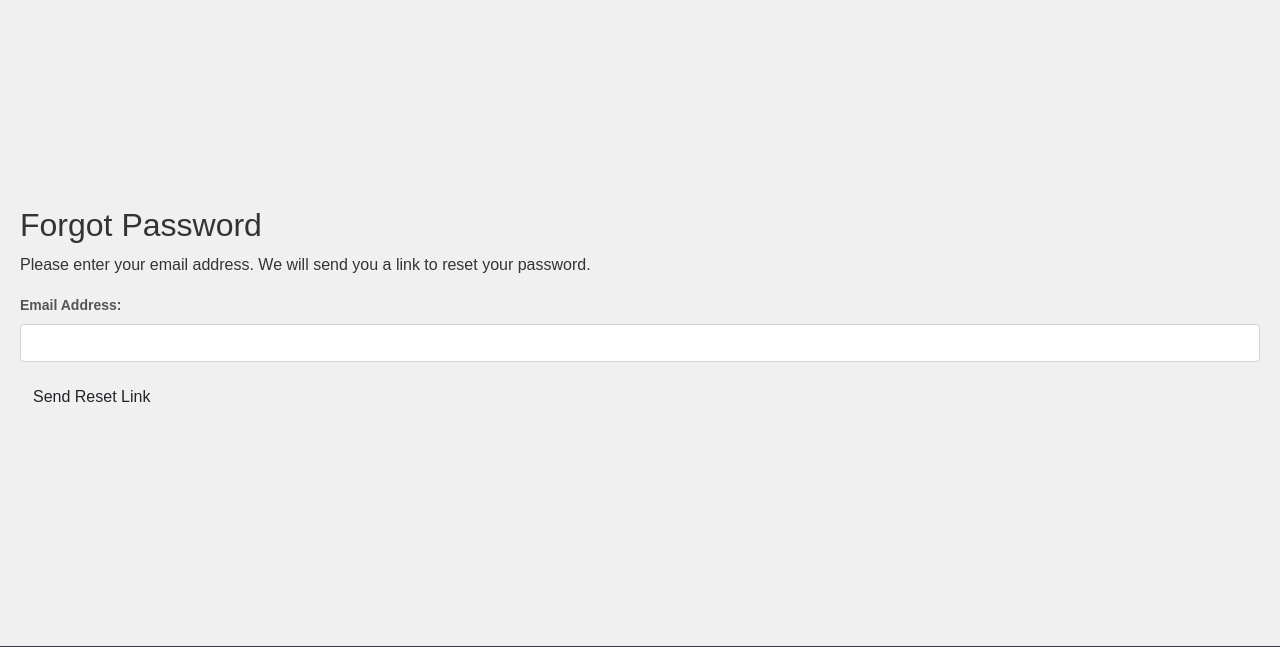
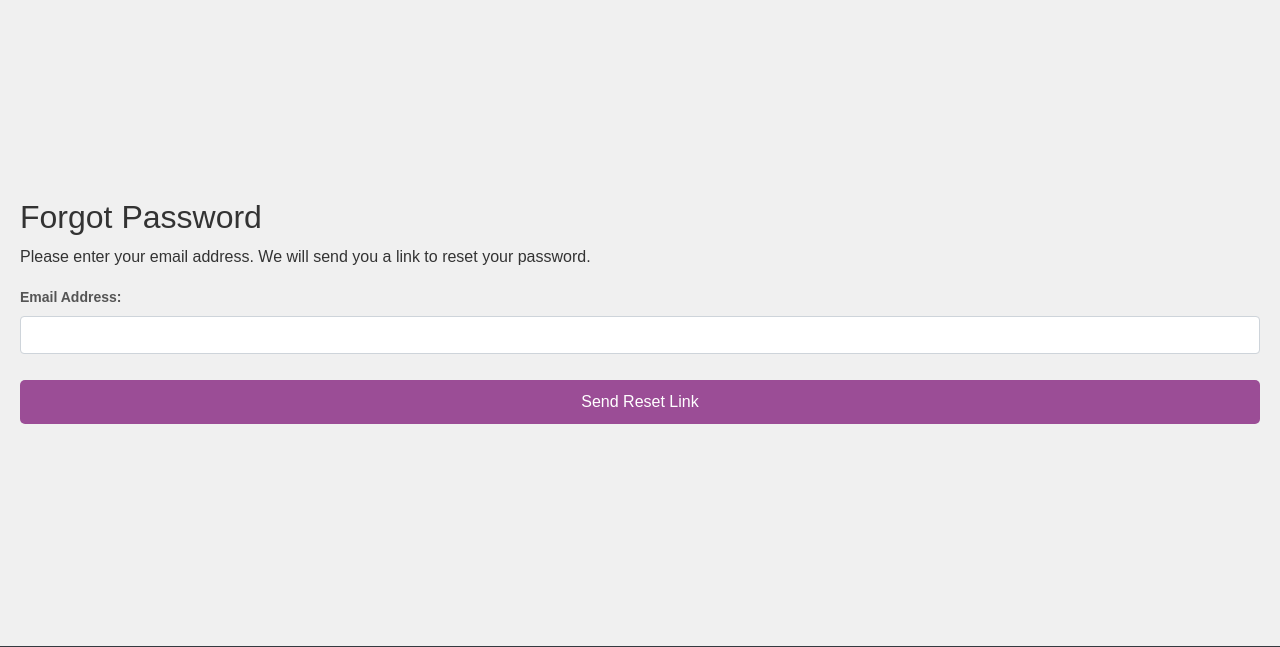
Before and after one commit to djr812/DoseTracker, a Flask app: page /auth/forgot_password in a window 1280 px wide. Shown: the part 82-729 px from the top of the page. Run offline with Flask 3, Linux system fonts and the light colour scheme; some libraries are stand-ins or nearby versions.

Commit message:
Fixed forgot password button and my medicine scrollbar in Chrome

```diff
--- a/app/templates/forgot_password.html
+++ b/app/templates/forgot_password.html
@@ -32,7 +32,29 @@
                 {% endif %}
             </div>
 
-            <button type="submit" class="btn">Send Reset Link</button>
+            <button type="submit" class="btn btn-primary reset-btn">Send Reset Link</button>
         </form>
     </div>
+
+<style>
+    .reset-btn {
+        background-color: #9b4d96 !important; /* Mauve color */
+        color: white !important;
+        border: none !important;
+        padding: 10px 20px !important;
+        font-size: 16px !important;
+        cursor: pointer !important;
+        border-radius: 5px !important;
+        transition: background-color 0.3s !important;
+        display: inline-block !important;
+        text-align: center !important;
+        margin-top: 10px !important;
+        width: 100% !important;
+    }
+
+    .reset-btn:hover {
+        background-color: #7a3d74 !important; /* Darker mauve on hover */
+        color: white !important;
+    }
+</style>
 {% endblock %}
```
Also changed, not shown: app/templates/my_medicine.html (+44 -3 lines).
